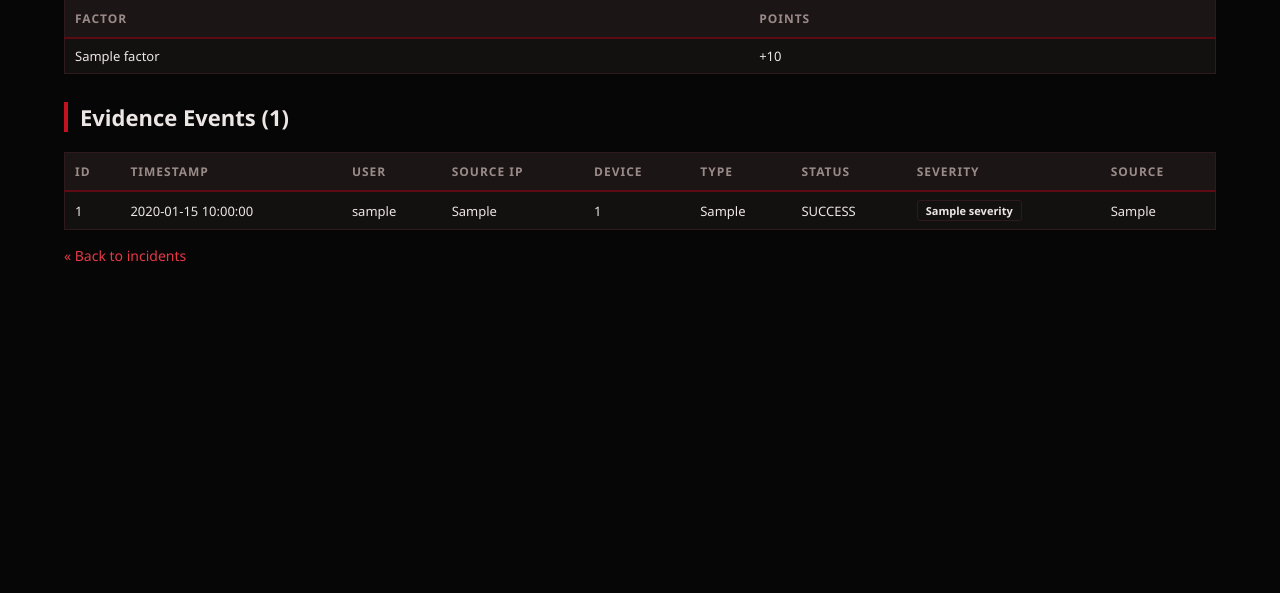
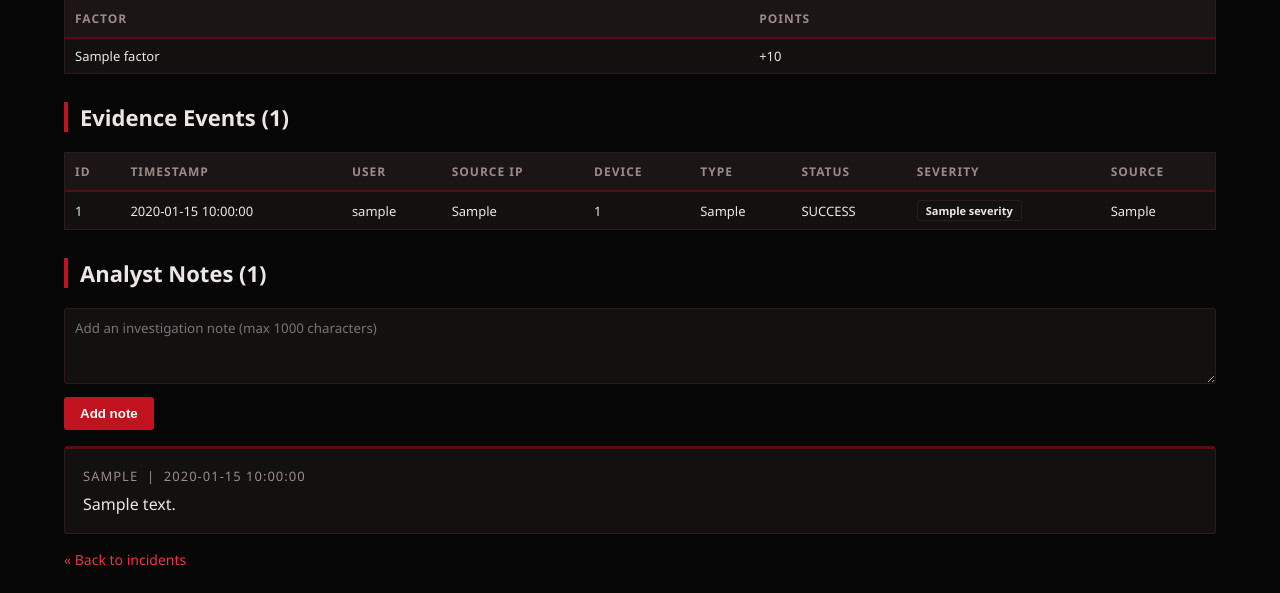
Before and after one commit to immortalpirate0417/ultron, a Flask app: template templates/incident_detail.html in a window 1280 px wide. Shown: the part 476-1069 px from the top of the page. Before the commit the page ends 738 px from the top, so only its background shows below. Run offline with Flask 3, Linux system fonts and the light colour scheme; the visitor is signed in with stand-in values (Sample User, id 1); the template is opened without the code that fills it: most values are stand-ins (such as "Sample title", 1, 10 or a date in 2020).

Commit message:
feat: add analyst notes to incidents

```diff
--- a/app.py
+++ b/app.py
@@ -8,7 +8,8 @@ from db import get_db_connection
 from auth_utils import verify_password, login_required, role_required
 from audit import log_audit
 from stats import get_total_events, get_incident_counts
-from incident_store import update_incident_status, VALID_STATUSES
+from incident_store import (update_incident_status, VALID_STATUSES,
+                            add_incident_note, get_incident_notes)
 
 load_dotenv()
 
@@ -32,6 +33,14 @@ def get_csrf_token():
     if 'csrf_token' not in session:
         session['csrf_token'] = secrets.token_hex(16)
     return session['csrf_token']
+
+
+def csrf_valid(sent):
+    """True if the submitted token matches the session token (safe for any input)."""
+    expected = session.get('csrf_token', '')
+    if not expected or not sent:
+        return False
+    return secrets.compare_digest(sent.encode('utf-8'), expected.encode('utf-8'))
 
 
 def create_app():
@@ -147,6 +156,7 @@ def create_app():
 
         return render_template('incident_detail.html', incident=incident,
                                evidence=evidence,
+                               notes=get_incident_notes(incident_id),
                                risk_factors=parse_risk_factors(incident['risk_factors']),
                                statuses=VALID_STATUSES,
                                csrf_token=get_csrf_token(),
@@ -155,9 +165,7 @@ def create_app():
     @app.route('/incidents/<int:incident_id>/status', methods=['POST'])
     @role_required('admin', 'analyst')
     def update_status(incident_id):
-        sent = request.form.get('csrf_token', '')
-        expected = session.get('csrf_token', '')
-        if not expected or not secrets.compare_digest(sent, expected):
+        if not csrf_valid(request.form.get('csrf_token', '')):
             abort(400)
 
         new_status = request.form.get('status', '')
@@ -169,6 +177,22 @@ def create_app():
         log_audit('INCIDENT_STATUS', 'SUCCESS', user_id=session['user_id'],
                   username=session['username'], ip_address=request.remote_addr,
                   details=f"incident_id={incident_id}: {old_status} -> {new_status}")
+        return redirect(url_for('incident_detail', incident_id=incident_id))
+
+    @app.route('/incidents/<int:incident_id>/notes', methods=['POST'])
+    @role_required('admin', 'analyst')
+    def add_note(incident_id):
+        if not csrf_valid(request.form.get('csrf_token', '')):
+            abort(400)
+
+        note = request.form.get('note', '')
+        if not add_incident_note(incident_id, session['user_id'],
+                                 session['username'], note):
+            abort(400)
+
+        log_audit('INCIDENT_NOTE', 'SUCCESS', user_id=session['user_id'],
+                  username=session['username'], ip_address=request.remote_addr,
+                  details=f"incident_id={incident_id}: note added")
         return redirect(url_for('incident_detail', incident_id=incident_id))
 
     @app.route('/health')
--- a/incident_store.py
+++ b/incident_store.py
@@ -138,3 +138,67 @@ def update_incident_status(incident_id, new_status):
         if cursor:
             cursor.close()
         conn.close()
+
+
+MAX_NOTE_LENGTH = 1000
+
+
+def add_incident_note(incident_id, user_id, username, note):
+    """
+    Add an analyst note. Returns True on success, False if the note is empty,
+    too long, the incident does not exist, or the database fails.
+    """
+    note = (note or "").strip()
+    if not note or len(note) > MAX_NOTE_LENGTH:
+        return False
+
+    conn = get_db_connection()
+    if not conn:
+        return False
+
+    cursor = None
+    try:
+        cursor = conn.cursor()
+        cursor.execute("SELECT id FROM incidents WHERE id = %s", (incident_id,))
+        if not cursor.fetchone():
+            return False
+
+        cursor.execute(
+            "INSERT INTO incident_notes (incident_id, user_id, username, note) "
+            "VALUES (%s, %s, %s, %s)",
+            (incident_id, user_id, username[:50], note)
+        )
+        conn.commit()
+        return True
+    except Exception as e:
+        conn.rollback()
+        print(f"Note save error: {e}")
+        return False
+    finally:
+        if cursor:
+            cursor.close()
+        conn.close()
+
+
+def get_incident_notes(incident_id):
+    """Return notes for an incident, newest first (empty list if none or on failure)."""
+    conn = get_db_connection()
+    if not conn:
+        return []
+
+    cursor = None
+    try:
+        cursor = conn.cursor(dictionary=True)
+        cursor.execute(
+            "SELECT id, username, note, created_at FROM incident_notes "
+            "WHERE incident_id = %s ORDER BY created_at DESC, id DESC",
+            (incident_id,)
+        )
+        return cursor.fetchall()
+    except Exception as e:
+        print(f"Notes load error: {e}")
+        return []
+    finally:
+        if cursor:
+            cursor.close()
+        conn.close()
--- a/schema.sql
+++ b/schema.sql
@@ -1,3 +1,4 @@
+
 CREATE TABLE IF NOT EXISTS users (
     id INT AUTO_INCREMENT PRIMARY KEY,
     username VARCHAR(50) NOT NULL UNIQUE,
@@ -76,3 +77,15 @@ CREATE TABLE IF NOT EXISTS incident_events (
     FOREIGN KEY (incident_id) REFERENCES incidents(id) ON DELETE CASCADE,
     FOREIGN KEY (event_id) REFERENCES security_events(event_id) ON DELETE CASCADE
 );
+
+CREATE TABLE IF NOT EXISTS incident_notes (
+    id INT AUTO_INCREMENT PRIMARY KEY,
+    incident_id INT NOT NULL,
+    user_id INT NULL,
+    username VARCHAR(50) NOT NULL,
+    note VARCHAR(1000) NOT NULL,
+    created_at TIMESTAMP DEFAULT CURRENT_TIMESTAMP,
+    INDEX idx_notes_incident (incident_id),
+    FOREIGN KEY (incident_id)
+        REFERENCES incidents(id) ON DELETE CASCADE
+);
--- a/templates/incident_detail.html
+++ b/templates/incident_detail.html
@@ -1,3 +1,4 @@
+
 {% extends "base.html" %}
 {% block title %}ULTRON — {{ incident.incident_code }}{% endblock %}
 {% block content %}
@@ -84,5 +85,27 @@
 </table>
 </div>
 
+<h1 style="margin-top:28px;">Analyst Notes ({{ notes|length }})</h1>
+
+{% if session.get('role') in ('admin', 'analyst') %}
+<form method="POST" action="{{ url_for('add_note', incident_id=incident.id) }}" style="margin-bottom:16px;">
+    <input type="hidden" name="csrf_token" value="{{ csrf_token }}">
+    <textarea name="note" rows="3" maxlength="1000" required
+              placeholder="Add an investigation note (max 1000 characters)"
+              style="width:100%;background:var(--panel);color:var(--text);border:1px solid var(--border);border-radius:3px;padding:10px;font-family:inherit;"></textarea>
+    <button type="submit"
+            style="margin-top:8px;background:var(--accent);color:#fff;border:none;padding:9px 16px;border-radius:3px;font-weight:700;cursor:pointer;">Add note</button>
+</form>
+{% endif %}
+
+{% for n in notes %}
+<div class="card" style="margin-bottom:10px;">
+    <div class="label">{{ n.username }} &nbsp;|&nbsp; {{ n.created_at }}</div>
+    <div style="margin-top:8px;white-space:pre-wrap;">{{ n.note }}</div>
+</div>
+{% else %}
+<p class="note">No notes yet.</p>
+{% endfor %}
+
 <div class="pager"><a href="{{ url_for('incidents') }}">&laquo; Back to incidents</a></div>
 {% endblock %}
```
